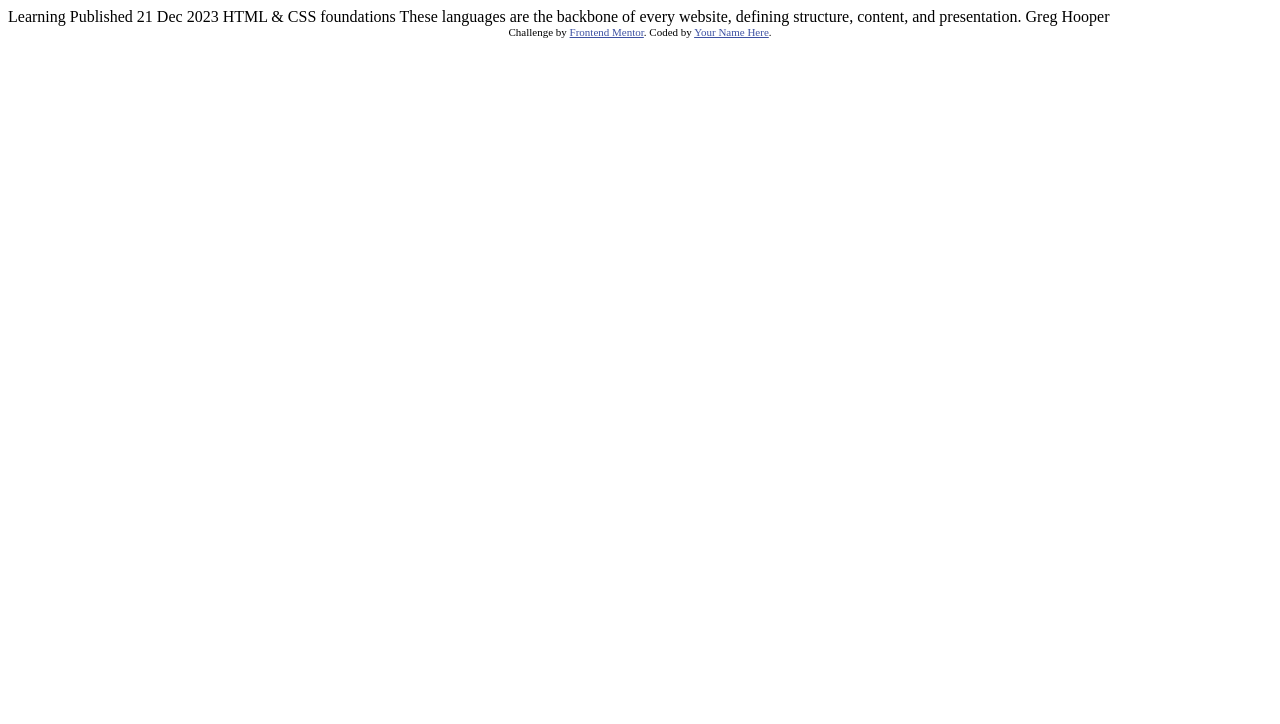
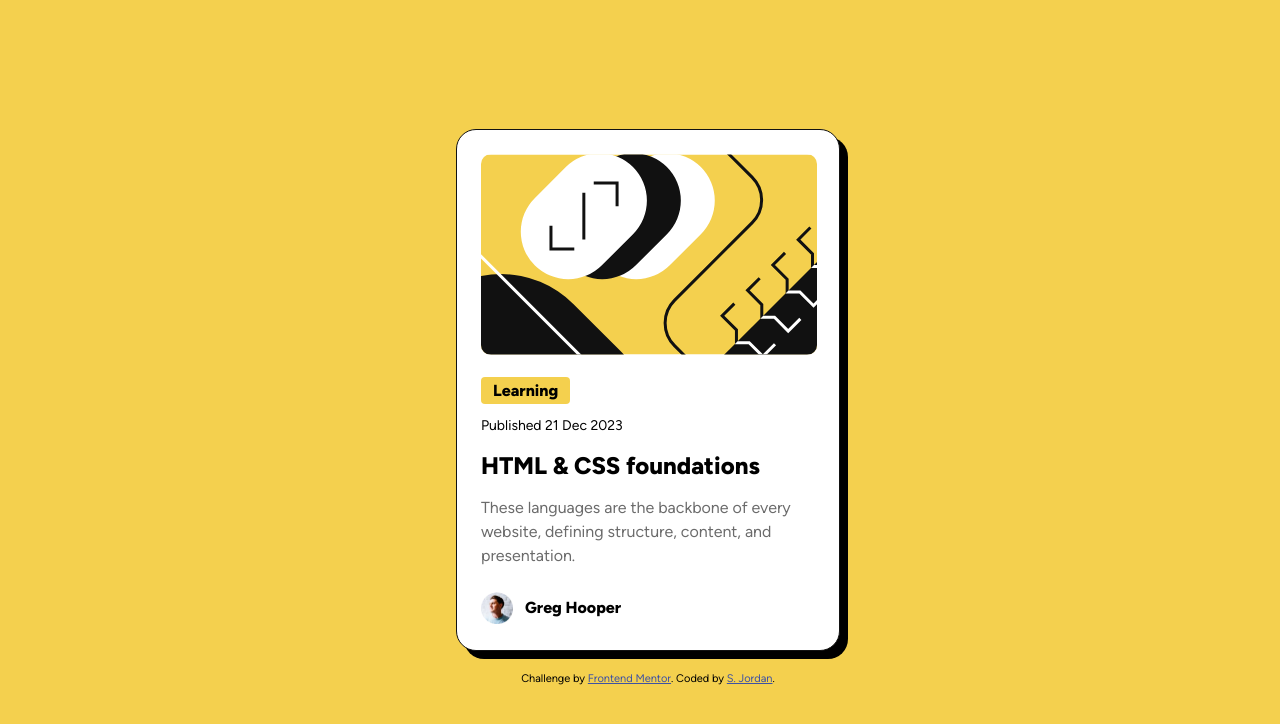
Before and after one commit to curricle/Blog-Preview-Card, a plain HTML site: page index.html in a window 1280 px wide. Drawn offline with Linux system fonts and the light colour scheme.

Commit message:
Solution

```diff
--- a/index.html
+++ b/index.html
@@ -8,27 +8,128 @@
 
   <title>Frontend Mentor | Blog preview card</title>
 
-  <!-- Feel free to remove these styles or customise in your own stylesheet 👍 -->
   <style>
-    .attribution { font-size: 11px; text-align: center; }
-    .attribution a { color: hsl(228, 45%, 44%); }
+
+    :root {
+      --main-font: url("assets/fonts/Figtree-VariableFont_wght.ttf");
+      --yellow: hsl(47, 88%, 63%);
+      --gray-500: hsl(0, 0%, 42%);
+      --gray-950: hsl(0, 0%, 7%);
+    }
+    @font-face {
+      font-family: "Figtree";
+      src: url("assets/fonts/Figtree-VariableFont_wght.ttf");
+    }
+    * {
+      box-sizing: border-box;
+      font-family: "Figtree", sans-serif;
+      line-height: 150%;
+      letter-spacing: 0px;
+    }
+    body {
+      height: 100vh;
+      width: 100vw;
+      background-color: var(--yellow);
+      display: flex;
+      flex-direction: column;
+      align-items: center;
+      justify-content: center;
+    }
+    .blogCard {
+      background-color: hsl(0, 0%, 100%);
+      width: 384px;
+      height: 522px;
+      border: 1px solid var(--gray-950);
+      border-radius: 20px;
+      padding: 24px;
+      box-shadow: 8px 8px;
+      display: flex;
+      flex-direction: column;
+      align-content: space-between;
+      align-items: flex-start;
+      gap: 24px;
+    }
+    .blogImage {
+      border-radius: 10px;
+    }
+    .category {
+      background-color: var(--yellow);
+      border-radius: 4px;
+      font-weight: 800;
+      padding: 4px 12px;
+      width: 100%;
+    }
+    .blogContent {
+      display: flex;
+      flex-direction: column;
+      gap: 12px;
+    }
+    .blogContent h1 {
+      font-weight: 800;
+      font-size: 24px;
+      margin: 0;
+    }
+    .blogContent h1:hover {
+      color: var(--yellow);
+      transition: 0.2s all;
+    }
+    .blogContent p {
+      font-size: 16px;
+      margin: 0;
+      color: var(--gray-500);
+    }
+    .publishDate {
+      font-size: 14px;
+    }
+    .byline {
+      display: flex;
+      align-items: center;
+      gap: 12px;
+      font-weight: 800;
+    }
+    .byline img {
+      height: 32px;
+      width: 32px;
+    }
+    .attribution {
+      font-size: 11px;
+      text-align: center;
+      margin-top: 20px
+    }
+    .attribution a {
+      color: hsl(228, 45%, 44%);
+    }
   </style>
 </head>
 <body>
 
-  Learning
+    <main class="blogCard">
+      <img class="blogImage" src="assets/images/illustration-article.svg" alt="Abstract illustration in black, white, and yellow" />
 
-  Published 21 Dec 2023
+      <div class="blogContent">
+        <div class="categoryContainer"><span class="category">Learning</span></div>
 
-  HTML & CSS foundations
+        <div class="publishDate">Published 21 Dec 2023</div>
 
-  These languages are the backbone of every website, defining structure, content, and presentation.
+        <header><h1>HTML & CSS foundations</h1></header>
 
-  Greg Hooper
+        <p>These languages are the backbone of every website, defining structure, content, and presentation.</p>
+      </div>
 
-  <div class="attribution">
+
+      <div class="byline">
+        <img src="assets/images/image-avatar.webp" alt="Headshot: Greg Hooper"/>
+        Greg Hooper
+      </div>
+    </main>
+
+
+  <footer>
+    <div class="attribution">
     Challenge by <a href="https://www.frontendmentor.io?ref=challenge" target="_blank">Frontend Mentor</a>.
-    Coded by <a href="#">Your Name Here</a>.
-  </div>
+    Coded by <a href="https://github.com/curricle">S. Jordan</a>.
+    </div>
+  </footer>
+
 </body>
 </html>
```
Also changed, not shown: assets/images/Blog-Preview-Card_Screenshot.png (added), 1 other file.
